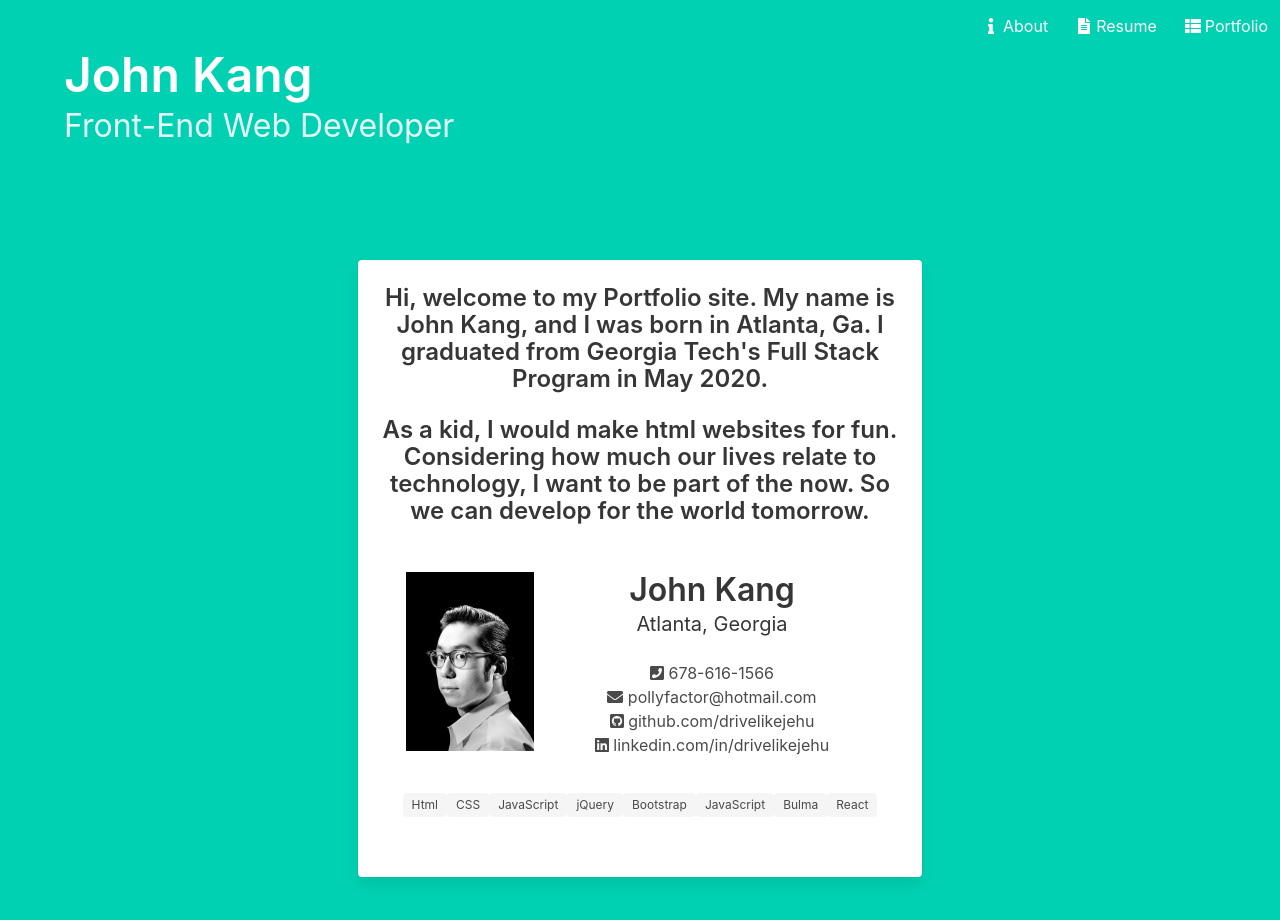
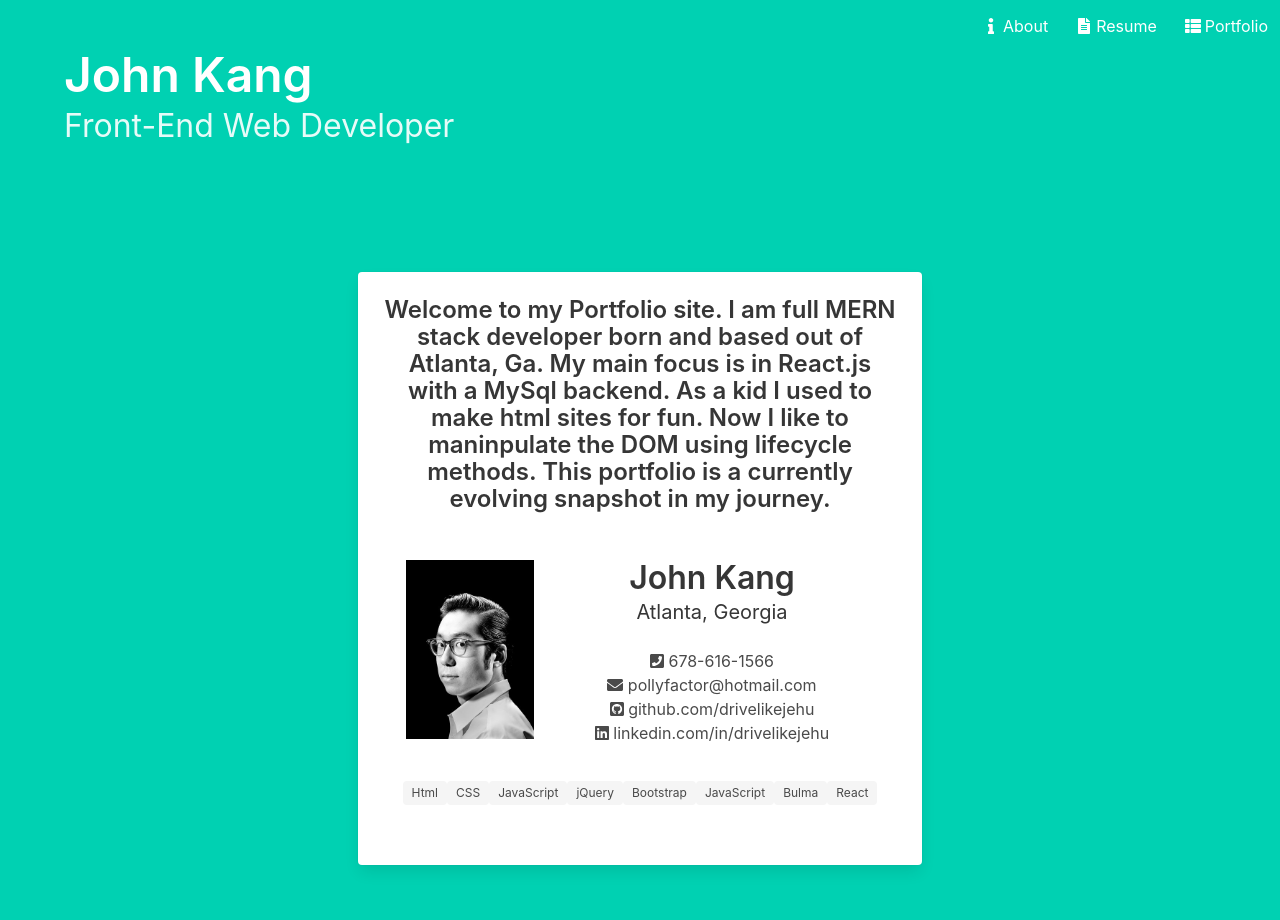
Before and after one commit to drivelikejehu/jkang-portfolio, a React (Create React App) app in the folder client/: page / in a window 1280 px wide. Shown: the top 920 px of the page. Built offline with nearby package versions, Linux system fonts and the light colour scheme.

Commit message:
updated About Me section

```diff
--- a/client/src/containers/About.jsx
+++ b/client/src/containers/About.jsx
@@ -14,16 +14,14 @@ const About = () => {
                   <div className="card">
                     <div className="card-content">
                       <p className="title is-size-4 has-text-dark has-text-centered">
-                        Hi, welcome to my Portfolio site. My name is John Kang,
-                        and I was born in Atlanta, Ga. I graduated from Georgia
-                        Tech's Full Stack Program in May 2020.
+                        Welcome to my Portfolio site. I am full MERN stack
+                        developer born and based out of Atlanta, Ga. My main
+                        focus is in React.js with a MySql backend. As a kid I
+                        used to make html sites for fun. Now I like to
+                        maninpulate the DOM using lifecycle methods. This
+                        portfolio is a currently evolving snapshot in my journey.{" "}
                       </p>
-                      <p className="title is-size-4 has-text-dark has-text-centered">
-                        As a kid, I would make html websites for fun.
-                        Considering how much our lives relate to technology, I
-                        want to be part of the now. So we can develop for the
-                        world tomorrow.
-                      </p>
+
                       <div className="card-content">
                         <div className="media">
                           <div className="media-left">
```
